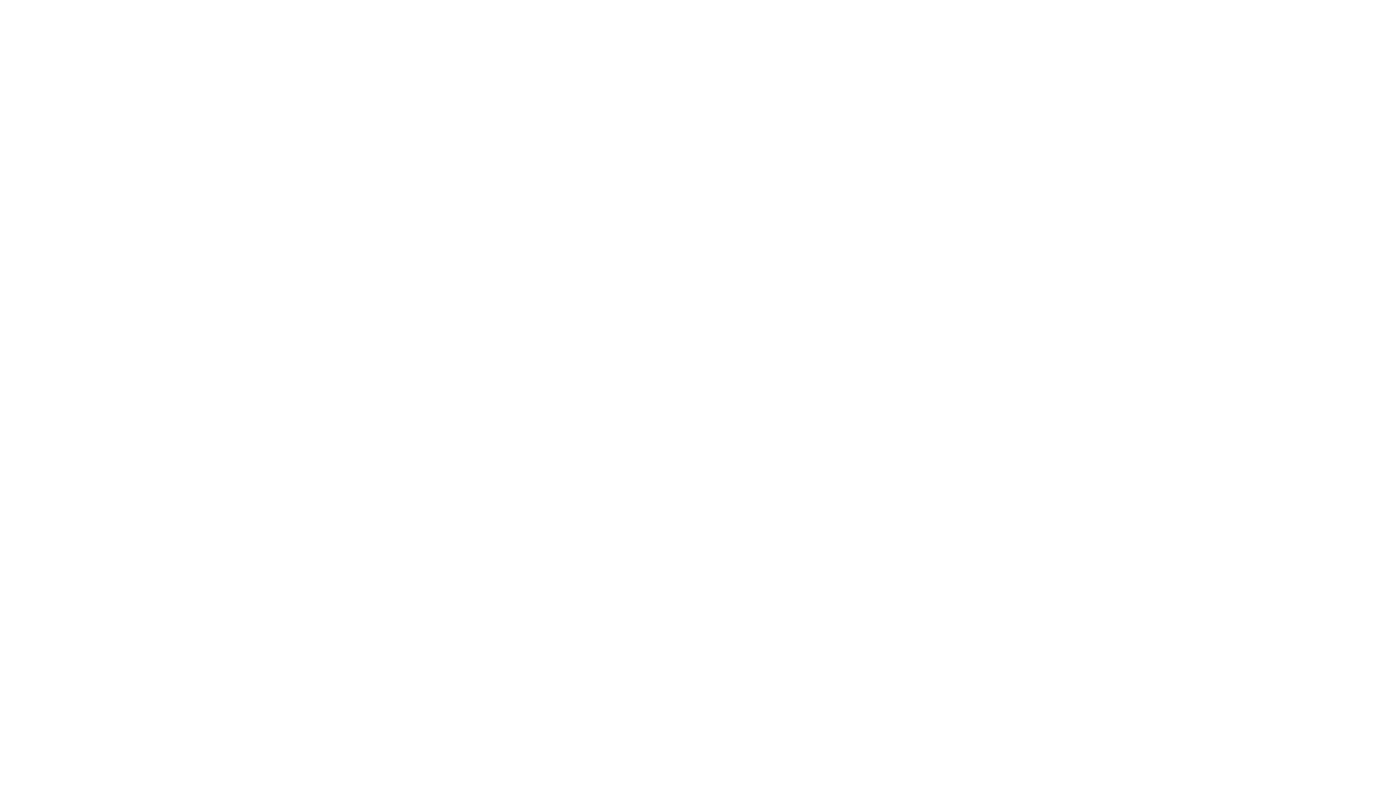
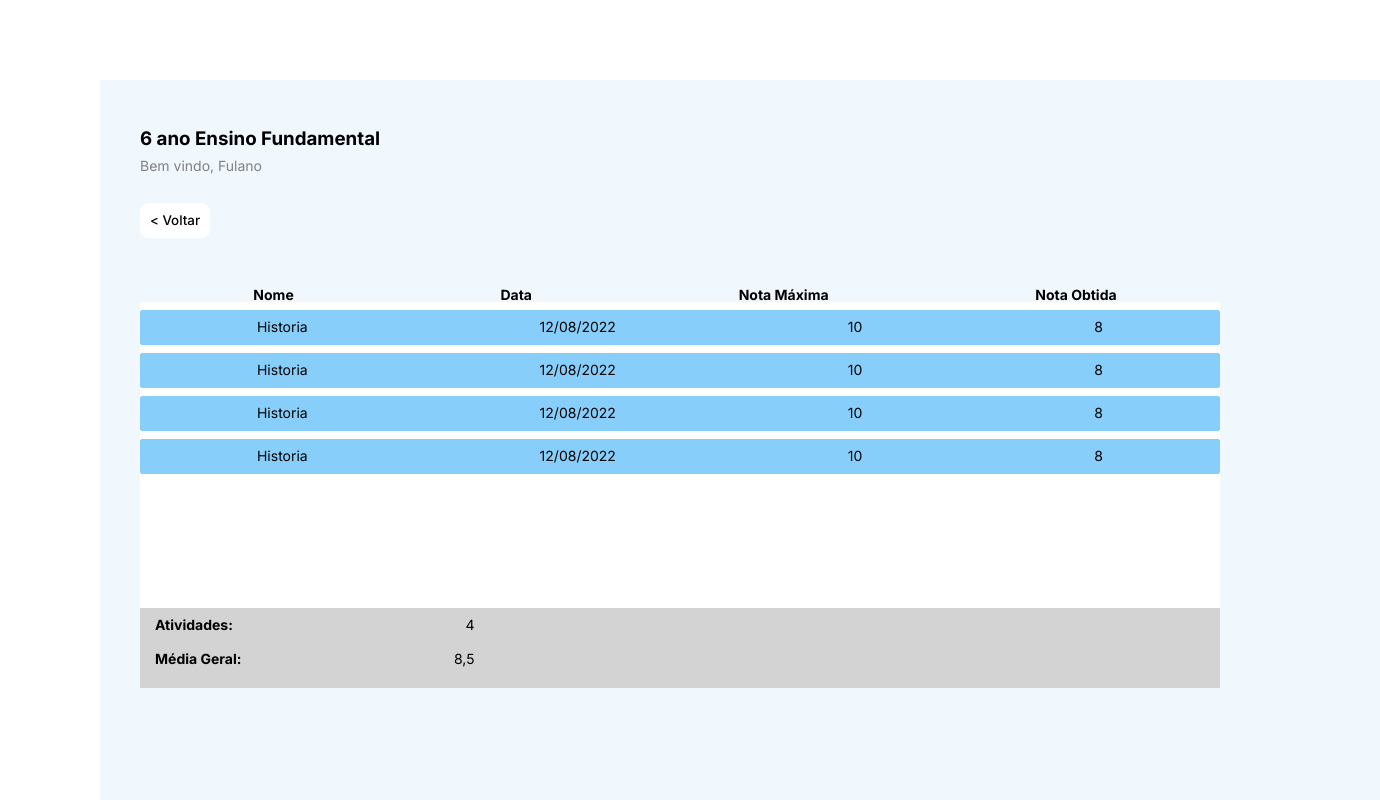
Before and after one commit to grupo-5-m3-2022/homeschooling, a React (Create React App) app: page /grade in a window 1280 px wide. Shown: the top 800 px of the page, 1380 px wide, since content can reach past the window. Built offline with nearby package versions, Linux system fonts and the light colour scheme.

Commit message:
static-grade-page-created

```diff
--- a/package.json
+++ b/package.json
@@ -15,7 +15,7 @@
     "react-hook-form": "^7.33.1",
     "react-icons": "^4.4.0",
     "react-router-dom": "5",
-    "react-scripts": "5.0.1",
+    "react-scripts": "^5.0.1",
     "react-toastify": "^9.0.5",
     "styled-components": "^5.3.5",
     "yup": "^0.32.11"
--- /dev/null
+++ b/src/components/GradeCard/index.jsx
@@ -0,0 +1,14 @@
+import { ContainerCard  } from "./style"
+function GradeCard({name, date, maxGrade, actualGrade}){
+
+    return(
+        <ContainerCard>
+            <span>{name}</span>
+            <span>{date}</span>
+            <span>{maxGrade}</span>
+            <span>{actualGrade}</span>
+        </ContainerCard>
+    )
+}
+
+export default GradeCard
--- /dev/null
+++ b/src/components/GradeCard/style.js
@@ -0,0 +1,20 @@
+import styled from "styled-components";
+
+export const ContainerCard = styled.div`
+    width: 100%;
+    height: 35px;
+    display: flex;
+    justify-content: space-around;
+    align-items: center;
+
+    background-color: #87CEFA;
+    border: 1px solid #87CEFA;
+    border-radius: 2px;
+    margin: 8px 0;
+
+    span{
+        color: black;
+        font-size: 14px;
+    }
+
+`
--- /dev/null
+++ b/src/pages/Grade/index.jsx
@@ -0,0 +1,43 @@
+import { Btn, ContainerGrade, ContainerInfos, GradesTable, HeaderTable, MediaGrades } from "./style"
+import GradeCard from "../../components/GradeCard"
+
+
+function Grade({name, ano}){
+
+    return(
+        <ContainerGrade>
+            <ContainerInfos>
+                <h3>6 ano Ensino Fundamental{ano}</h3>
+                <p>Bem vindo, Fulano{name}</p>
+            <Btn>&lt; Voltar </Btn>
+            </ContainerInfos>
+            <GradesTable>
+            <div>
+                <HeaderTable>
+                    <span>Nome</span>
+                    <span>Data</span>
+                    <span>Nota Máxima</span>
+                    <span>Nota Obtida</span>
+                </HeaderTable>
+                <GradeCard name="Historia" date="12/08/2022" maxGrade="10" actualGrade="8"/>
+                <GradeCard name="Historia" date="12/08/2022" maxGrade="10" actualGrade="8"/>
+                <GradeCard name="Historia" date="12/08/2022" maxGrade="10" actualGrade="8"/>
+                <GradeCard name="Historia" date="12/08/2022" maxGrade="10" actualGrade="8"/>
+                </div>
+                <MediaGrades>
+                    <div>
+                        <span>Atividades:</span>
+                        <p>4</p>
+                    </div>
+                    <div>
+                        <span>Média Geral:</span>
+                        <p>8,5</p>
+                    </div>
+                </MediaGrades>
+            </GradesTable>
+
+        </ContainerGrade>
+    )
+}
+
+export default Grade
--- /dev/null
+++ b/src/pages/Grade/style.js
@@ -0,0 +1,100 @@
+import styled from "styled-components";
+
+export const ContainerGrade = styled.div`
+    width: 100%;
+    height: 800px;
+    min-height: 100%;
+    display: flex;
+    flex-direction: column;
+
+    margin-left: 100px;
+    margin-top: 80px ;
+    padding: 0 40px;
+    padding-top: 50px;
+
+    background-color: #F0F7FD;
+`
+
+export const ContainerInfos = styled.div`
+    width: 250px;
+    max-width: 30%;
+    margin-bottom: 50px;
+
+    h3{
+        color: black;
+        margin-bottom: 10px;
+    }
+
+    p{
+        color: gray;
+        font-size: 14px;
+        margin-bottom: 30px;
+    }
+`
+
+export const GradesTable = styled.div`
+    width: 90%;
+    height: auto;
+    min-height: 400px;
+    display: flex;
+    flex-direction: column;
+
+    background-color: white;
+    display: flex;
+    align-items: center;
+    justify-content: space-between;
+
+    div{
+        width: 100%;
+
+    }
+
+`
+
+export const HeaderTable = styled.div`
+    width: 100%;
+    background-color: #F0F7FD;
+    display: flex;
+    justify-content: space-around;
+    padding-left: 10px;
+    span{
+        color: black;
+        font-weight: 700;
+        font-size: 14px;
+    }
+`
+
+export const MediaGrades = styled.div`
+    width: 100%;
+    height: 80px;
+    background-color: #d3d3d3;
+    display: flex;
+    flex-direction: column;
+    justify-content: flex-start;
+    padding-left: 15px;
+
+    div{
+        width: 30%;
+        display: flex;
+        justify-content: space-between;
+        margin: 10px 5px 10px 0;
+        span{
+        color: black;
+        font-weight: 700;
+        font-size: 14px;
+        }
+        p{
+        color: black;
+        font-size: 14px;
+        }
+    }
+`
+
+export const Btn = styled.button`
+    width:70px;
+    height: 35px;
+    background-color: white;
+    border: 1px solid white;
+    border-radius: 8px;
+    font-weight: 500;
+`
--- a/src/routes/index.jsx
+++ b/src/routes/index.jsx
@@ -2,6 +2,7 @@ import { Switch, Route, Redirect } from "react-router-dom"
 import SignUp from "../pages/Signup"
 import Dashboard from "../pages/dashboard"
 import Login from "../pages/Login"
+import Grade from "../pages/Grade"
 
 export default function Routes() {
     return (
@@ -9,6 +10,7 @@ export default function Routes() {
             <Route component={Login} exact path={'/'}/>
             <Route component={SignUp} exact path={'/signup'}/>
             <Route component={Dashboard} exact path={'/dashboard'}/>
+            <Route component={Grade} exact path={'/grade'}/>
             {/* <Route component={Notfound} exact path={'/404'}/>
             <Redirect to="/404"/> */}
         </Switch>
```
Also changed, not shown: 1 other file (tests, documents, lock files or other folders).
